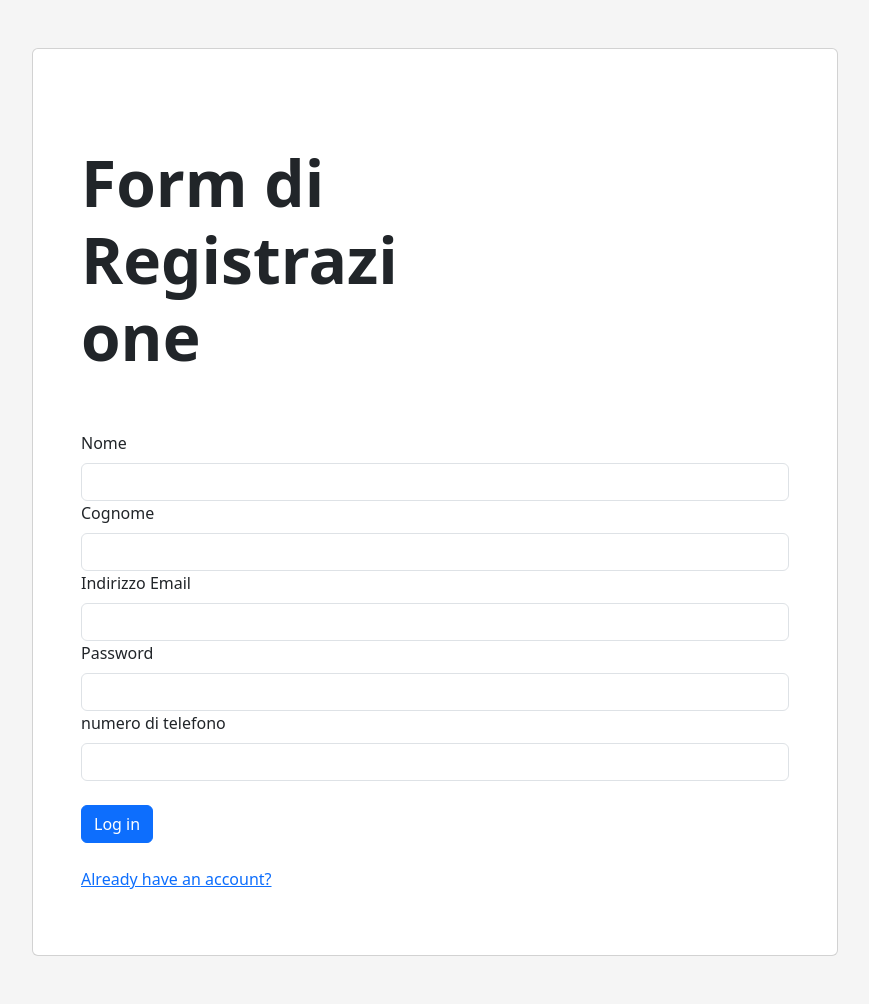
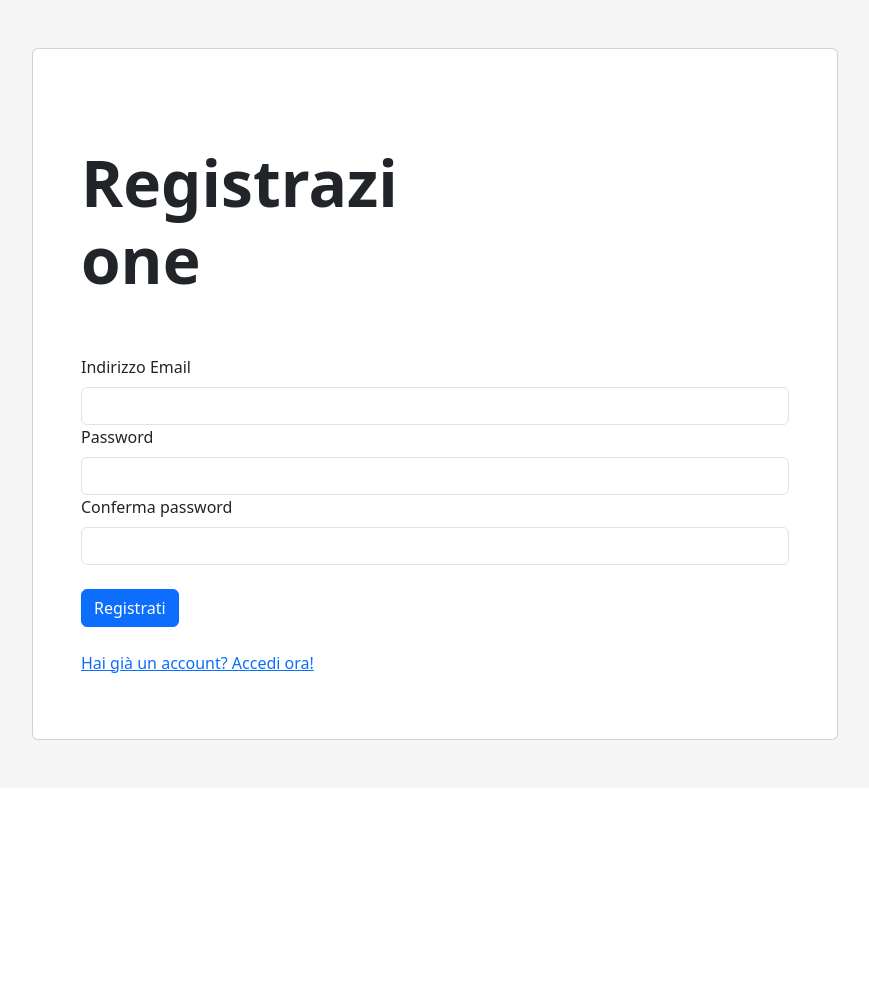
Before and after one commit to Rjuuko/PROGETTO-TERRANOVA, a PHP site: page /register.php in a window 1280 px wide. Shown: the whole page, without its empty margins (50-919 px from the left). After the commit the page ends 740 px from the top, so only its background shows below. Run offline with PHP 8.4, Linux system fonts and the light colour scheme.

Commit message:
fix generale dei form

```diff
--- a/pagina/login/registration.php
+++ b/pagina/login/registration.php
@@ -29,5 +29,5 @@
 
     $stmt->execute();
 
-    header("Location:../login.php")
+    header("Location:../login.php?newAcc=1")
 ?>
--- a/pagina/register.php
+++ b/pagina/register.php
@@ -43,7 +43,7 @@
                 <form method="POST" action="login/registration.php" >
                     <legend>
                         <div class="col-lg-6 mb-5 mb-lg-0">
-                            <h4 class="my-5 display-3 fw-bold ls-tight"> Form di Registrazione</h4>
+                            <h4 class="my-5 display-3 fw-bold ls-tight">Registrazione</h4>
                           </div>
                     </legend>
                   <!-- 2 column grid layout with text inputs for the first and last names -->
@@ -51,13 +51,13 @@
 
                   <div class="form-outline mb-4">
 
-                  <!-- facoltativo dato che nel db nome può essere null -->
+                  <!-- facoltativo dato che nel db nome può essere null
                     <label class="form-label" for="form3Example4">Nome</label>
                     <input type="text" id="form3Example4" class="form-control" />
 
-                  <!-- facoltativo dato che nel db il cognome può essere null -->
+                 facoltativo dato che nel db il cognome può essere null
                     <label class="form-label" for="form3Example4">Cognome</label>
-                    <input type="text" id="form3Example4" class="form-control" />
+                    <input type="text" id="form3Example4" class="form-control" /> -->
 
                     <label class="form-label" for="form3Example3">Indirizzo Email</label>
                     <input type="email" id="form3Example3" class="form-control" name="email" />
@@ -66,7 +66,7 @@
                     <input type="password" id="form3Example4" class="form-control" name="passwd"/>
 
                     <!-- facoltativo dato che nel db numero di telefono può essere null -->
-                    <label class="form-label" for="form3Example4">numero di telefono</label>
+                    <label class="form-label" for="form3Example4">Conferma password</label>
                     <input type="password" id="form3Example4" class="form-control" name="passwdconf" />
                   </div>
 
@@ -74,9 +74,9 @@
 
                   <!-- Submit button -->
                   <button type="submit" class="btn btn-primary btn-block mb-4">
-                    Log in
+                    Registrati
                   </button>
-                  <p><a href=login.php class="links">Already have an account?</a>
+                  <p><a href=login.php class="links">Hai già un account? Accedi ora!</a>
 
                   <!-- Register buttons -->
                   </div>
```
Also changed, not shown: pagina/login.php (+6 -5 lines).
